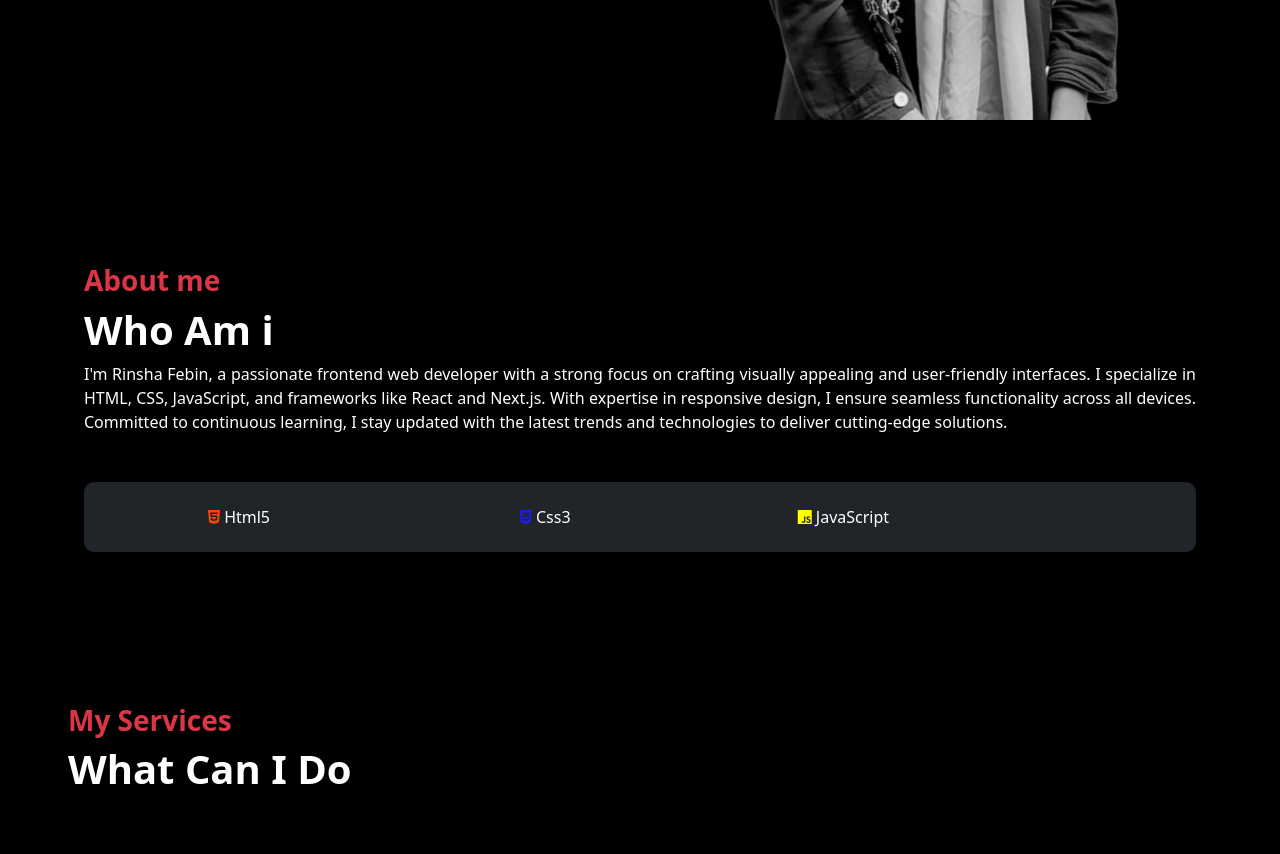
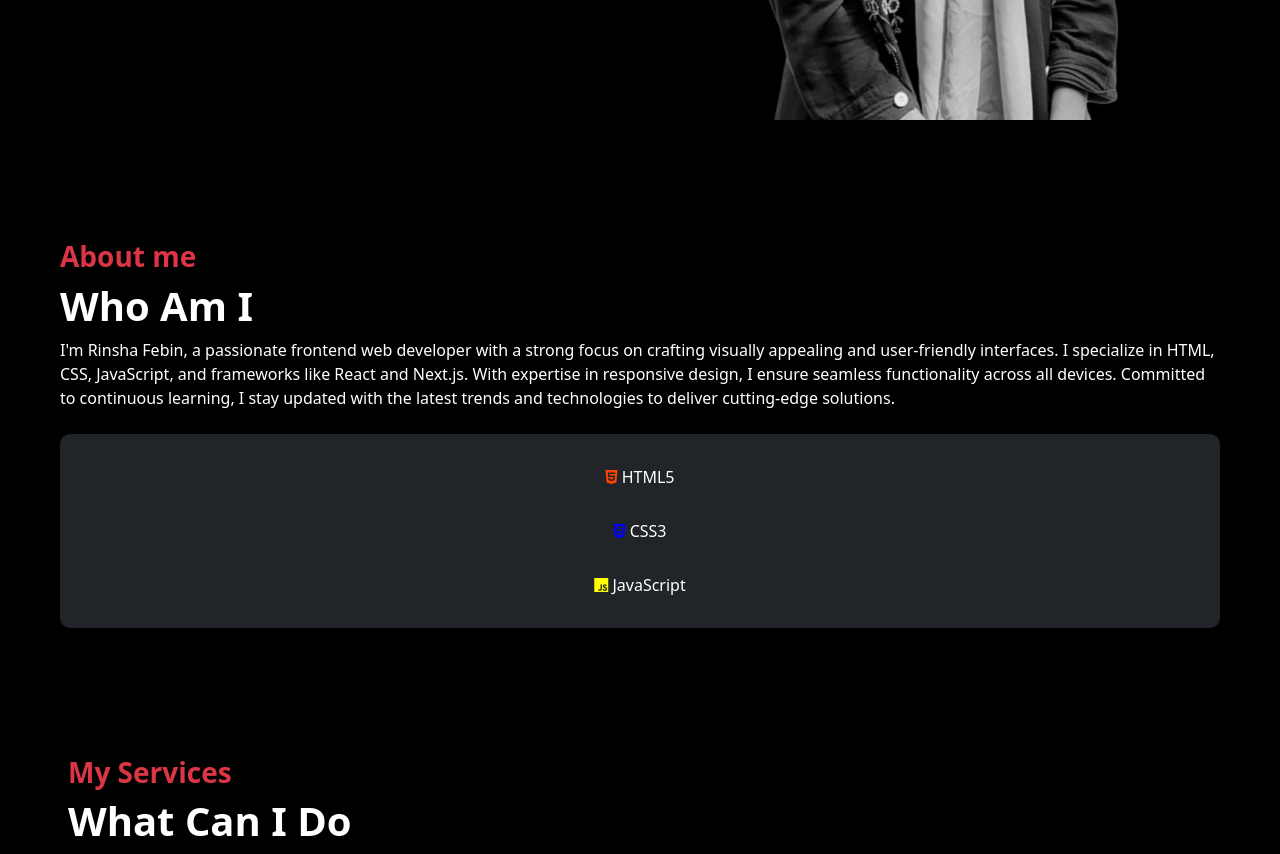
Before and after one commit to rinshafebin/portfolios, a plain HTML site: page index.html in a window 1280 px wide. Shown: the part 683-1537 px from the top of the page. Drawn offline with nearby package versions, Linux system fonts and the light colour scheme.

Commit message:
Update index.html

```diff
--- a/index.html
+++ b/index.html
@@ -82,37 +82,35 @@
             </div>
         </div>
     </section>
-    <section id="about-section">
-        <div class="container-fluid bg-black p-5 pt-5">
+     <section id="about-section">
+        <div class="container-fluid bg-black p-5 p-md-4 p-sm-3 pt-5 pt-md-4 pt-sm-3">
             <div class="row text-white pt-5">
-                <div class="col-md-12 p-5">
+                <div class="col-12 p-3 p-md-5">
                     <h3 class="text-danger"><strong>About me</strong></h3>
-                    <h1><strong>Who Am i</strong></h1>
-                    <p style="text-align:justify;">I'm Rinsha Febin, a passionate frontend web developer with a strong focus on crafting
-                        visually
+                    <h1><strong>Who Am I</strong></h1>
+                    <p class="text-justify">
+                        I'm Rinsha Febin, a passionate frontend web developer with a strong focus on crafting visually
                         appealing and user-friendly interfaces. I specialize in HTML, CSS, JavaScript, and frameworks
                         like React and Next.js. With expertise in responsive design, I ensure seamless functionality
                         across all devices. Committed to continuous learning, I stay updated with the latest trends
                         and technologies to deliver cutting-edge solutions.
                     </p>
-                    <div class="button bg-dark mt-5" style="border-radius: 10px;">
-                        <button type="button" class=" button btn text-white  m-3 w-25  bg-dark">
-                            <i class="fa-brands fa-html5" style="color: orangered;"></i>
-                            Html5
+                    <div class="d-flex flex-wrap justify-content-center bg-dark mt-4 p-3" style="border-radius: 10px;">
+                        <button type="button" class="btn text-white m-2 w-100 w-md-25 bg-dark">
+                            <i class="fa-brands fa-html5" style="color: orangered;"></i> HTML5
                         </button>
-                        <button type="button" class=" button btn text-white  m-2 w-25 bg-dark">
-                            <i class="fa-brands fa-css3-alt" style="color: rgb(28, 28, 238);"></i>
-                            Css3
+                        <button type="button" class="btn text-white m-2 w-100 w-md-25 bg-dark">
+                            <i class="fa-brands fa-css3-alt" style="color: blue;"></i> CSS3
                         </button>
-                        <button type="button" class="button btn text-white  m-2 w-25 bg-dark">
-                            <i class="fa-brands fa-js" style="color: yellow;"></i>
-                            JavaScript
+                        <button type="button" class="btn text-white m-2 w-100 w-md-25 bg-dark">
+                            <i class="fa-brands fa-js" style="color: yellow;"></i> JavaScript
                         </button>
                     </div>
                 </div>
             </div>
         </div>
     </section>
+
 
     <section class="bg-black" id="service-section">
         <div class="container-fluid p-5">
```
